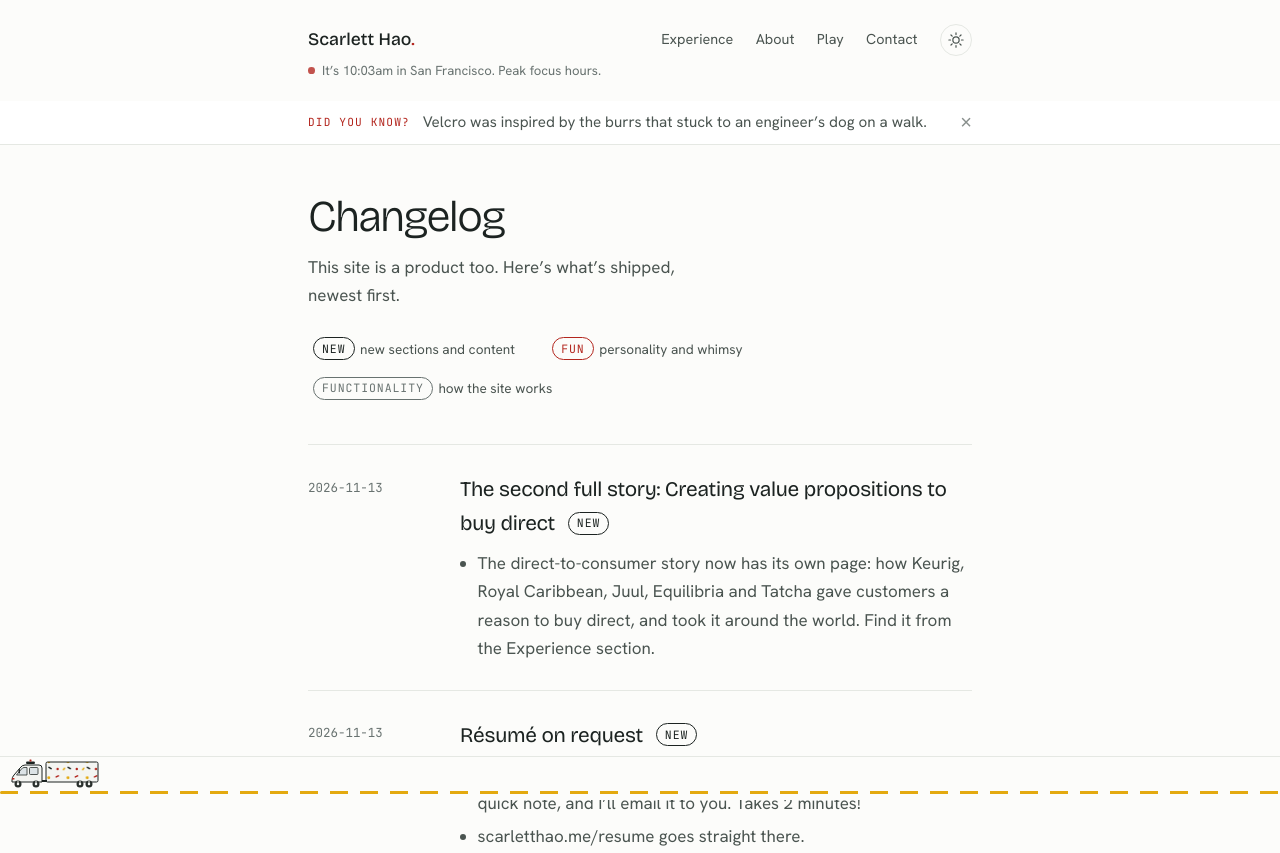
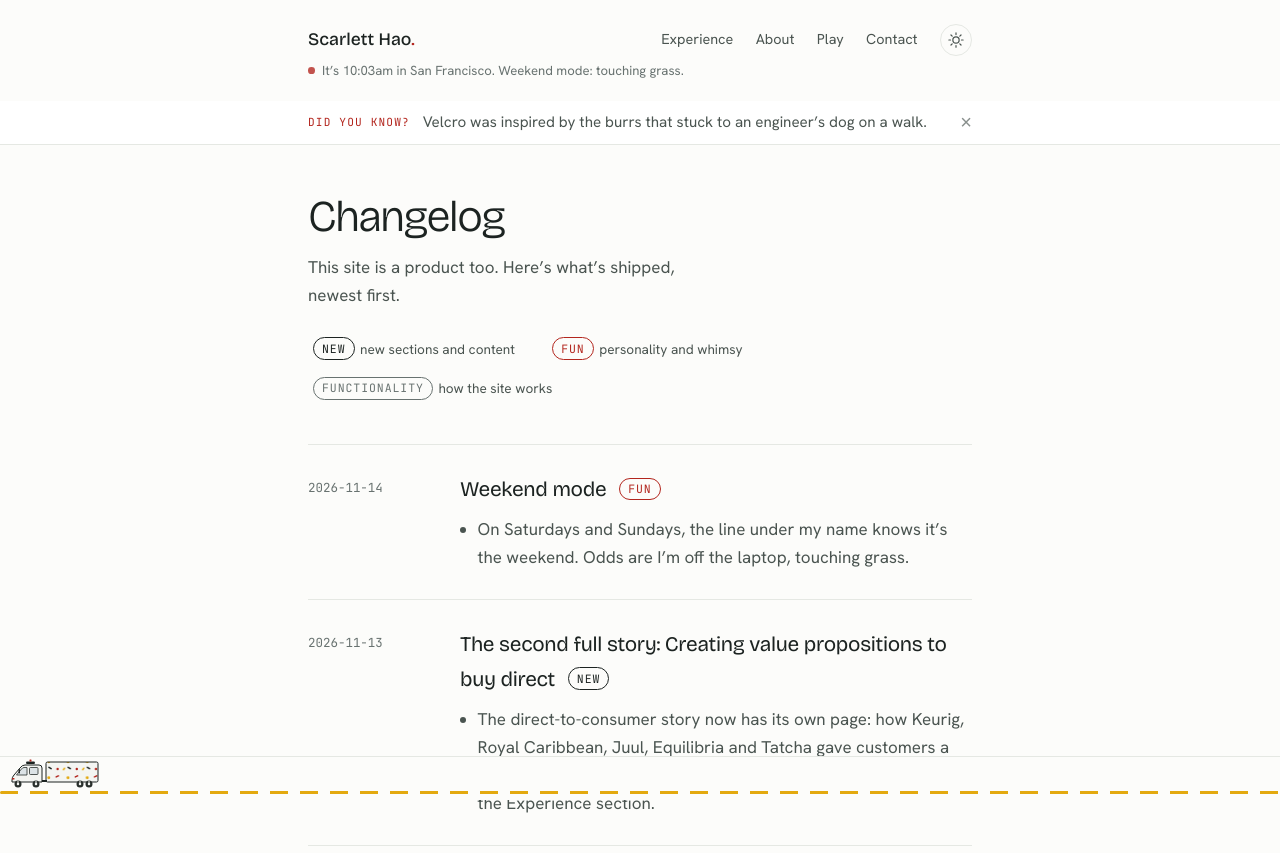
Before and after one commit to maoshaoo/scarletthao.me, a plain HTML site: page changelog.html in a window 1280 px wide. Shown: the top 853 px of the page. Drawn offline with nearby package versions, Linux system fonts and the light colour scheme; no server answers.

Commit message:
Give the header time line weekend copy
Co-Authored-By: Claude Opus 5.5 <noreply@anthropic.com>
Claude-Session: https://claude.ai/code/session_013B22z5hDAATE1cV1EmnG2k

```diff
--- a/assets/js/site.js
+++ b/assets/js/site.js
@@ -114,14 +114,25 @@
       [17, 21, 'Possibly out on the Vespa.'],
       [21, 28, 'I\u2019m probably asleep. Morning person.']
     ];
+    // Saturdays and Sundays get their own lines
+    var weekendNotes = [
+      [4, 7, 'Up early, even on a weekend.'],
+      [7, 12, 'Weekend mode: touching grass.'],
+      [12, 17, 'Off the laptop, touching grass.'],
+      [17, 21, 'Possibly out on the Vespa.'],
+      [21, 28, 'I\u2019m probably asleep. Morning person.']
+    ];
     var wx = '';
     var renderTime = function () {
       var now = new Date();
       var time = new Intl.DateTimeFormat('en-US', { timeZone: 'America/Los_Angeles', hour: 'numeric', minute: '2-digit' })
         .format(now).replace(' AM', 'am').replace(' PM', 'pm');
       var h = parseInt(new Intl.DateTimeFormat('en-US', { timeZone: 'America/Los_Angeles', hour: 'numeric', hour12: false }).format(now), 10) % 24;
-      var x = h < 4 ? h + 24 : h, note = notes[0][2];
-      for (var i = 0; i < notes.length; i++) if (x >= notes[i][0] && x < notes[i][1]) note = notes[i][2];
+      // The day starts at 4am here, so a late Friday night still counts as Friday
+      var day = new Intl.DateTimeFormat('en-US', { timeZone: 'America/Los_Angeles', weekday: 'short' }).format(new Date(now.getTime() - 4 * 3600 * 1000));
+      var list = (day === 'Sat' || day === 'Sun') ? weekendNotes : notes;
+      var x = h < 4 ? h + 24 : h, note = list[0][2];
+      for (var i = 0; i < list.length; i++) if (x >= list[i][0] && x < list[i][1]) note = list[i][2];
       timeEl.textContent = 'It\u2019s ' + time + ' in San Francisco' + (wx ? ', ' + wx : '') + '. ' + note;
     };
     var describe = function (code) {
--- a/changelog.html
+++ b/changelog.html
@@ -48,6 +48,7 @@
     <div class="legend" role="group" aria-label="Filter by tag"><button type="button" class="flt" data-tag="new" aria-pressed="false"><span class="tag tag-new">New</span>new sections and content</button><button type="button" class="flt" data-tag="fun" aria-pressed="false"><span class="tag tag-fun">Fun</span>personality and whimsy</button><button type="button" class="flt" data-tag="func" aria-pressed="false"><span class="tag tag-func">Functionality</span>how the site works</button></div>
     <p class="flt-status" id="flt-status" role="status" hidden><span></span> <button type="button" id="flt-all">Show all</button></p>
 
+    <article class="entry"><div class="date">2026-11-14</div><div><h2>Weekend mode <span class="tag tag-fun">Fun</span></h2><ul><li>On Saturdays and Sundays, the line under my name knows it’s the weekend. Odds are I’m off the laptop, touching grass.</li></ul></div></article>
     <article class="entry"><div class="date">2026-11-13</div><div><h2>The second full story: Creating value propositions to buy direct <span class="tag tag-new">New</span></h2><ul><li>The direct-to-consumer story now has its own page: how Keurig, Royal Caribbean, Juul, Equilibria and Tatcha gave customers a reason to buy direct, and took it around the world. Find it from the Experience section.</li></ul></div></article>
     <article class="entry"><div class="date">2026-11-13</div><div><h2>Résumé on request <span class="tag tag-new">New</span></h2><ul><li>A new Résumé link in the Contact section. Click it to send me a quick note, and I’ll email it to you. Takes 2 minutes!</li><li>scarletthao.me/resume goes straight there.</li></ul></div></article>
     <article class="entry"><div class="date">2026-11-12</div><div><h2>Token count <span class="tag tag-fun">Fun</span></h2><ul><li>The footer now shows roughly how many AI tokens it has taken to build this site: 10M+ and counting.</li></ul></div></article>
@@ -324,7 +325,7 @@
     <p class="fb-note">Words are mine. Built with <a href="https://claude.com/claude-code" target="_blank" rel="noopener">Claude Code</a> (10M+ tokens so far), hosted on <a href="https://github.com/maoshaoo/scarletthao.me" target="_blank" rel="noopener">GitHub</a>, tracked in <a href="https://linear.app" target="_blank" rel="noopener">Linear</a>, and counted (no cookies) by <a href="https://umami.is" target="_blank" rel="noopener">Umami</a>.</p>
   </footer>
 </div>
-<script src="assets/js/site.js?v=4" defer></script>
+<script src="assets/js/site.js?v=5" defer></script>
 <script src="assets/js/holidays.js?v=5" defer></script>
 <script src="assets/js/changelog.js?v=1" defer></script>
 </body>
```
Also changed, not shown: 404.html (+1 -1 lines), index.html (+1 -1 lines), play/brain-power/index.html (+1 -1 lines), play/index.html (+1 -1 lines), play/snacky-vespa/index.html (+1 -1 lines), work/dds/index.html (+1 -1 lines), work/dtc/index.html (+1 -1 lines), work/index.html (+1 -1 lines).
